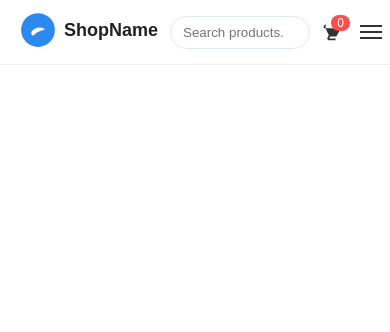
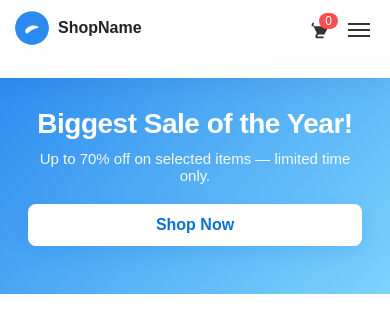
Before and after one commit to palraj-617-j/ecommerce-frontend, a website: page index.html in a window 390 px wide. Drawn offline with Linux system fonts and the light colour scheme.

Commit message:
Hero Section Designed

```diff
--- a/index.html
+++ b/index.html
@@ -50,6 +50,16 @@
             </div>
         </div>
     </header>
+
+    <section class="hero" aria-label="Promotional hero">
+        <div class="hero-inner">
+            <div class="hero-content">
+                <h1>Biggest Sale of the Year!</h1>
+                <p class="subtitle">Up to 70% off on selected items — limited time only.</p>
+                <a href="#" class="btn cta">Shop Now</a>
+            </div>
+        </div>
+    </section>
     <script src="scripts/app.js"></script>
 </body>
 </html>
--- a/styles/main.css
+++ b/styles/main.css
@@ -123,26 +123,126 @@ body {
         position: absolute;
         left: 0;
         right: 0;
-        top: 64px;
+        top: 100%; /* place directly below the header so it doesn't overlap */
         background: #fff;
         overflow: hidden;
         max-height: 0;
-        transition: max-height .28s ease;
+        transition: max-height .28s ease, box-shadow .12s ease;
         box-shadow: 0 8px 20px rgba(16,24,40,0.06);
-        padding: 0 20px;
+        padding: 6px 16px 12px;
+        z-index: 1050;
     }
     .main-nav.open {
-        max-height: 260px;
+        max-height: 420px;
+        overflow-y: auto;
     }
 
     .search input {
         width: 140px;
     }
 
+    /* make links easier to tap on mobile */
+    .nav-links a {
+        display: block;
+        width: 100%;
+        padding: 10px 8px;
+        border-radius: 6px;
+    }
+
+    /* ensure hamburger is above the nav when opened */
     .hamburger {
         display: inline-block;
+        z-index: 1100;
     }
+
+    /* slightly reduce header padding on mobile */
+    .header-inner {
+        padding: 10px 14px;
+    }
+
+    .logo .brand { font-size: 16px; }
 
     /* hide desktop nav within header area when collapsed */
     .header-inner { padding-right: 12px; }
 }
+
+/* Very small screens adjustments */
+@media (max-width: 420px) {
+    .search { display: none; }
+    .hero { padding: 36px 12px; }
+    .hero h1 { font-size: 24px; }
+    .btn.cta { width: 100%; padding: 12px; font-size: 16px; }
+}
+
+/* Hero section */
+.hero {
+    display: flex;
+    align-items: center;
+    justify-content: center;
+    padding: 80px 20px;
+    background: linear-gradient(135deg, #2b8aef 0%, #7dd3fc 100%);
+    color: #fff;
+    text-align: center;
+    background-size: cover;
+    background-position: center;
+}
+.hero-inner {
+    max-width: 1100px;
+    width: 100%;
+    box-sizing: border-box;
+    padding: 0 12px;
+}
+.hero-content {
+    display: block;
+    max-width: 820px;
+    margin: 0 auto;
+    animation: fadeInUp .6s ease both;
+}
+.hero h1 {
+    font-size: 48px;
+    line-height: 1.05;
+    margin: 0 0 12px;
+    font-weight: 800;
+    letter-spacing: -0.5px;
+}
+.hero .subtitle {
+    font-size: 18px;
+    margin: 0 0 20px;
+    opacity: 0.95;
+}
+.btn.cta {
+    display: block;
+    width: 100%;
+    background: #fff;
+    color: #0b72d1;
+    padding: 12px 22px;
+    border-radius: 8px;
+    font-weight: 700;
+    text-decoration: none;
+    box-shadow: 0 6px 18px rgba(11,114,209,0.16);
+    transition: transform .15s ease, box-shadow .15s ease, opacity .12s ease;
+    box-sizing: border-box;
+    max-width: 420px;
+}
+.btn.cta:hover {
+    transform: translateY(-3px);
+    box-shadow: 0 12px 30px rgba(11,114,209,0.18);
+}
+
+/* Simple fade-in animation */
+@keyframes fadeInUp {
+    from { opacity: 0; transform: translateY(10px); }
+    to { opacity: 1; transform: translateY(0); }
+}
+
+/* Responsive hero */
+@media (max-width: 768px) {
+    .hero { padding: 48px 16px; }
+    .hero h1 { font-size: 28px; }
+    .hero .subtitle { font-size: 15px; }
+    .btn.cta { display: inline-block; padding: 12px 16px; max-width: 360px; margin: 0 auto; }
+}
+
+@media (min-width: 1200px) {
+    .hero h1 { font-size: 56px; }
+}
```
